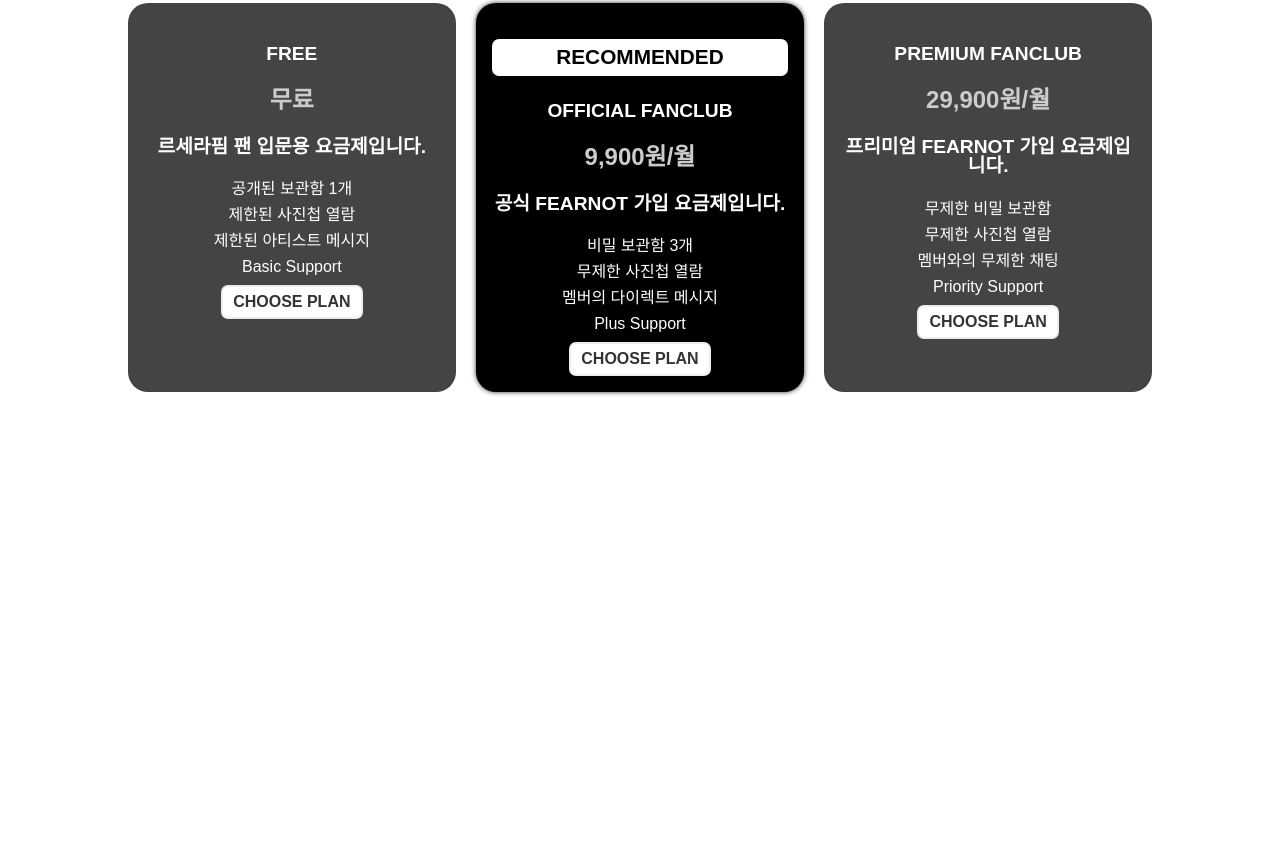
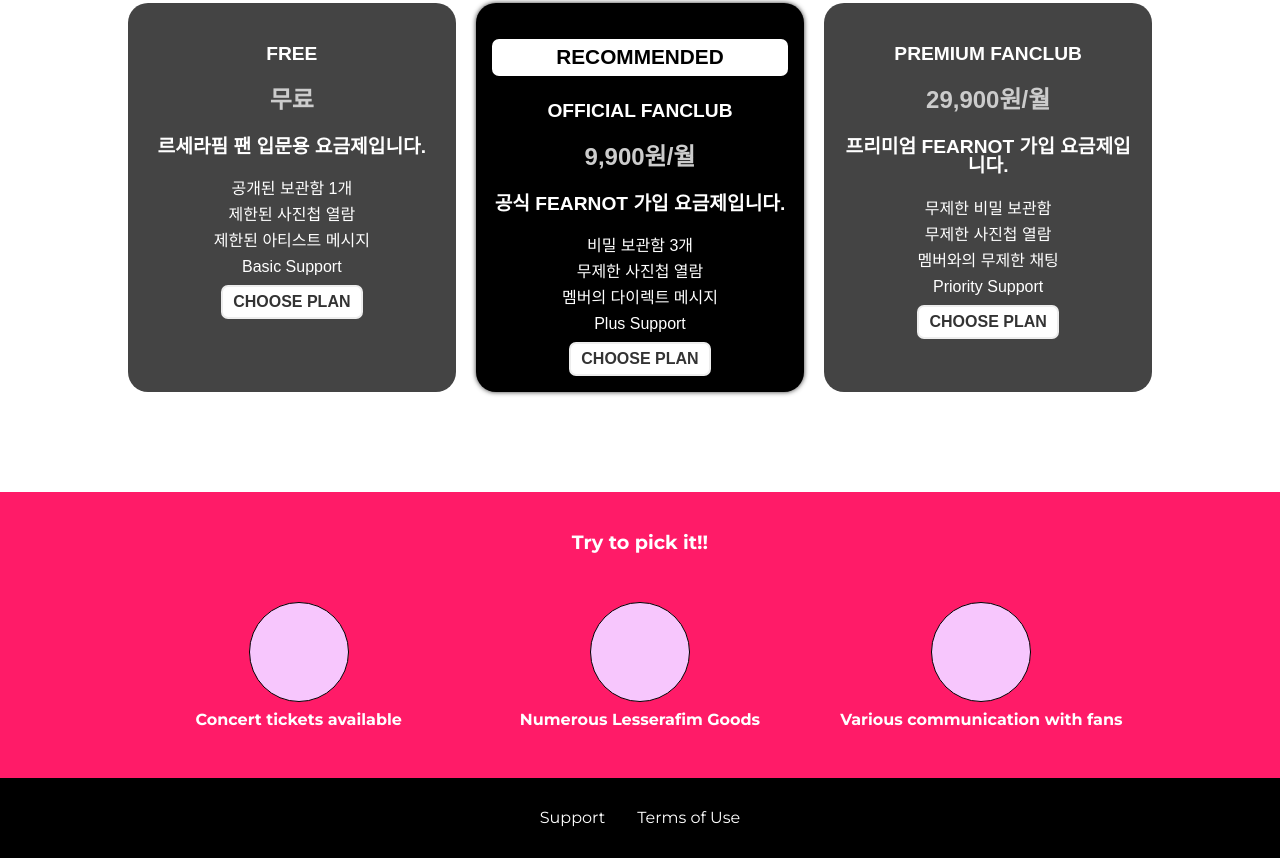
Before and after one commit to oyg9731/html-css-study202307, a plain HTML site: page index.html in a window 1280 px wide. Shown: the part 951-1809 px from the top of the page. Before the commit the page ends 1443 px from the top, so only its background shows below. Drawn offline with nearby package versions, Linux system fonts and the light colour scheme.

Commit message:
css/chap09 index.html 스타일

```diff
--- a/index.html
+++ b/index.html
@@ -84,8 +84,42 @@
             </article>
         </div>
     </section>
+    <section id="key-features">
+        <h2 class="section-title">Try to pick it!!</h2>
+        <ul class="key-feature__list">
+            <li class="key-feature">
+                <div class="key-feature__image">
+
+                </div>
+                <p class="key-feature__description">Concert tickets available</p>
+            </li>
+            <li class="key-feature">
+                <div class="key-feature__image">
+
+                </div>
+                <p class="key-feature__description">Numerous Lesserafim Goods</p>
+            </li>
+            <li class="key-feature">
+                <div class="key-feature__image">
+
+                </div>
+                <p class="key-feature__description">Various communication with fans</p>
+            </li>
+        </ul>
+    </section>
   </main>
-
+  <footer class="main-footer">
+    <nav>
+        <ul class="main-footer__links">
+            <li class="main-footer__link">
+                <a href="#">Support</a>
+            </li>
+            <li class="main-footer__link">
+                <a href="#">Terms of Use</a>
+            </li>
+        </ul>
+    </nav>
+</footer>
 
   </body>
 </html>
--- a/main.css
+++ b/main.css
@@ -130,3 +130,66 @@ body{
 #plans .plan-wrapper .plan .btn-group{
     margin: 20px n0;
 }
+#key-features{
+    background: #ff1b68;
+    color:#fff;
+    text-align: center;
+    display: flex;
+    flex-direction: column;
+    align-items: center;
+}
+#key-features .section-title{
+    /* background: #fff; */
+    font-weight: 700;
+    /* margin: 20px 120px; */
+    font-size: 1.2em;
+    height: 100px;
+    display: flex;
+    flex-direction: column;
+    justify-content: center;
+}
+#key-features .key-feature__list{
+    width: 80%;
+    display: flex;
+    justify-content: space-around;
+    font-weight: 700;
+    margin-bottom: 50px;
+}
+#key-features .key-feature{
+    width: 33%;
+    display: flex;
+    flex-direction: column;
+    align-items: center;
+}
+#key-features .key-feature__image{
+    margin: 10px;
+    width: 100px;
+    height: 100px;
+    background: #f7c6fd;
+    border-radius: 90px;
+    border: 1px solid #000;
+}
+.main-footer {
+    background: #000;
+    padding: 32px;
+  }
+
+  .main-footer__links {
+    display: flex;
+    justify-content: center;
+    text-align: center;
+  }
+
+  .main-footer__link {
+    margin: 0 16px;
+  }
+
+  .main-footer__link a {
+    color: #fff;
+    text-decoration: none;
+  }
+
+  .main-footer__link a:hover,
+  .main-footer__link a:active {
+    color: #ccc;
+  }
```
